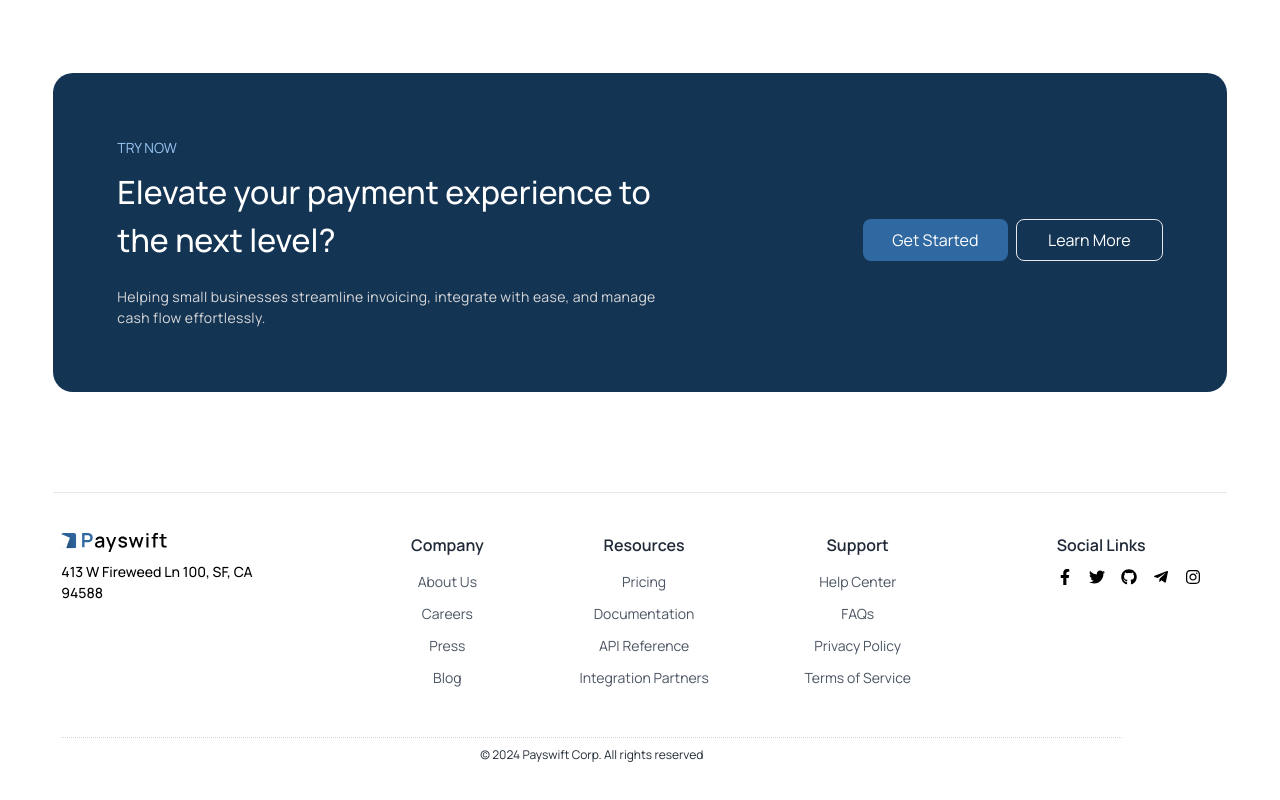
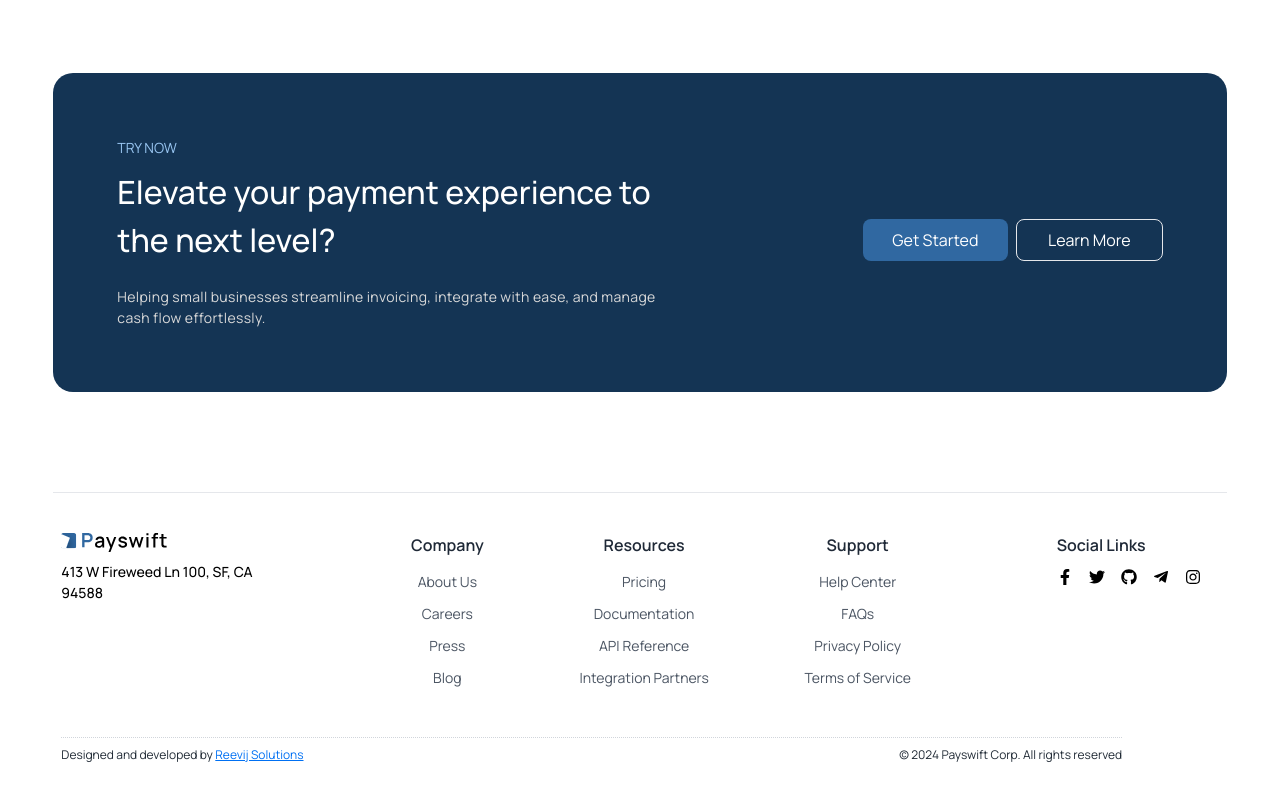
Before and after one commit to Xenron2004/Payswift, a React (Create React App) app: page / in a window 1280 px wide. Shown: the part 4343-5143 px from the top of the page. Built offline with nearby package versions, Linux system fonts and the light colour scheme.

Commit message:
updated navbar

```diff
--- a/package.json
+++ b/package.json
@@ -7,6 +7,7 @@
     "@testing-library/react": "^13.4.0",
     "@testing-library/user-event": "^13.5.0",
     "framer-motion": "^11.11.11",
+    "locomotive-scroll": "^4.1.4",
     "react": "^18.3.1",
     "react-dom": "^18.3.1",
     "react-helmet": "^6.1.0",
--- a/src/components/Bg.jsx
+++ b/src/components/Bg.jsx
@@ -1,13 +1,24 @@
-import React from 'react'
-import Navbar from './Navbar'
-import Home from './Home'
+import React from "react";
+import Navbar from "./Navbar";
+import Home from "./Home";
 
 const Bg = () => {
   return (
-    <div className='flex max-w-[1280px] mt-4 border-t border-dotted border-gray-300 pt-2 w-11/12 items-center justify-center text-[#212B36] text-[12px] font-sans font-regular '>
-    © 2024 Payswift Corp. All rights reserved
+    <div className="flex max-w-[1280px] mt-4 border-t border-dotted border-gray-300 pt-2 w-11/12 items-center justify-between text-[#212B36] text-[12px] font-sans font-regular ">
+      <div>
+        Designed and developed by{" "}
+        <a
+          href="https://www.reevij.com/"
+          target="_blank"
+          rel="noopener noreferrer"
+          className="text-[#0070F3] underline"
+        >
+          Reevij Solutions
+        </a>
+      </div>
+      © 2024 Payswift Corp. All rights reserved
     </div>
-  )
-}
+  );
+};
 
-export default Bg
+export default Bg;
--- a/src/index.css
+++ b/src/index.css
@@ -1,5 +1,9 @@
-@import url('https://fonts.googleapis.com/css2?family=Manrope:wght@200..800&display=swap');
+@import url("https://fonts.googleapis.com/css2?family=Manrope:wght@200..800&display=swap");
 
 @tailwind base;
 @tailwind components;
 @tailwind utilities;
+
+html {
+  scroll-behavior: smooth;
+}
```
Also changed, not shown: src/components/Cards.jsx (+0 -54 lines), src/components/Home.jsx (+88 -0 lines), 1 other file (tests, documents, lock files or other folders).
